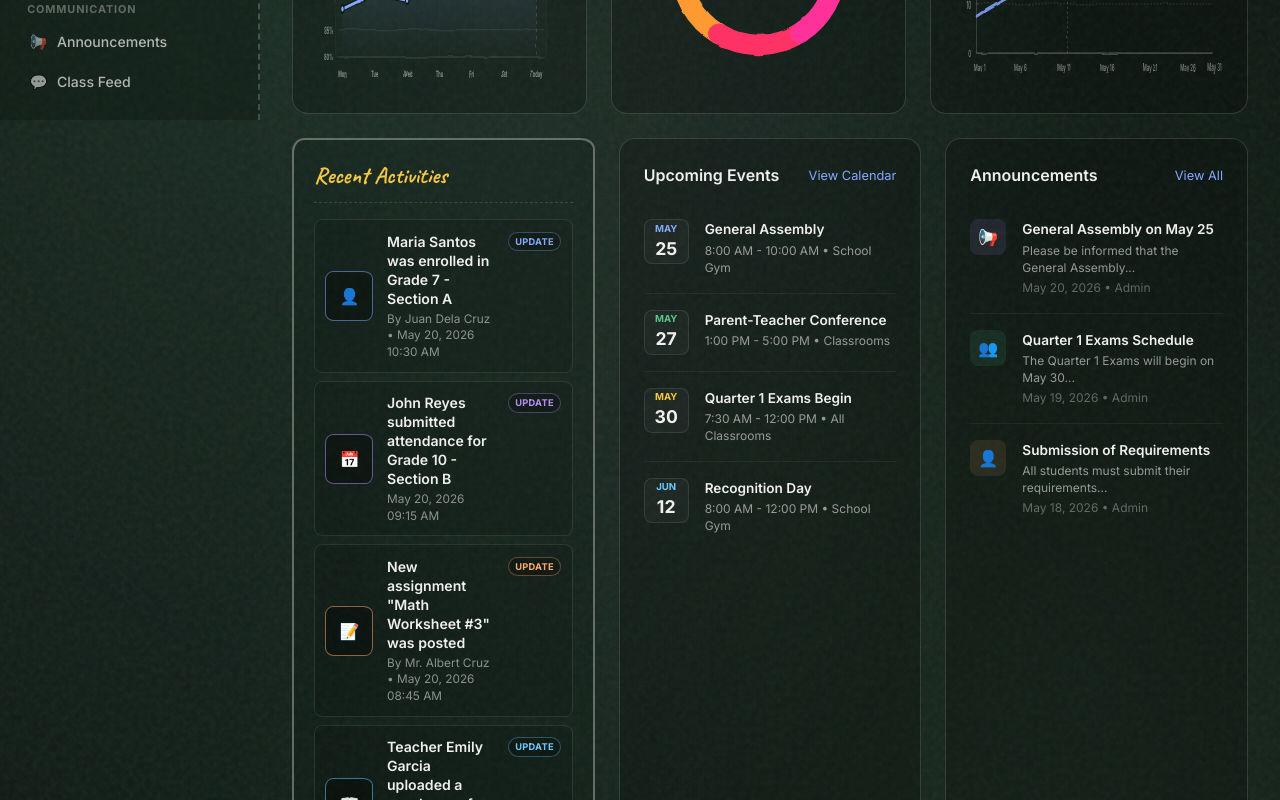
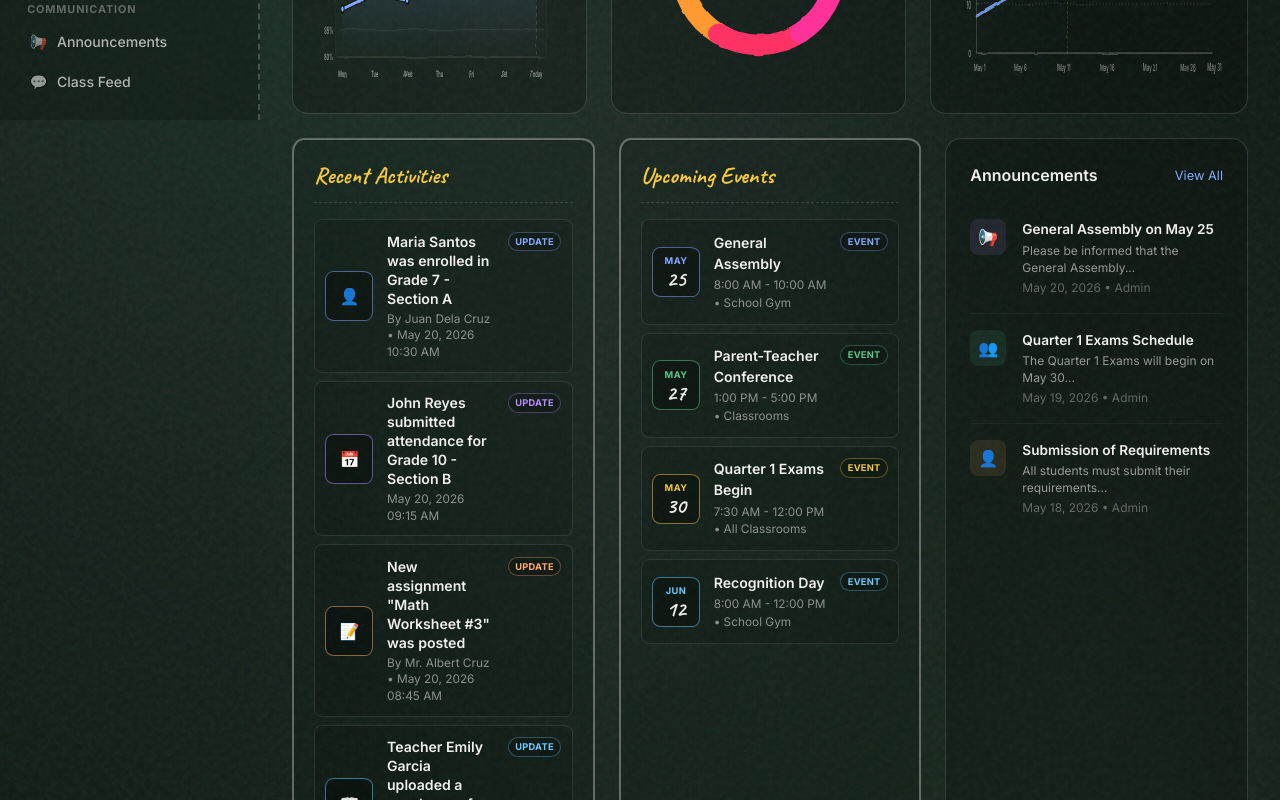
Before and after one commit to janreyHablaMina/School-Management-Sass, a Next.js app in the folder web/: page /school-admin in a window 1280 px wide. Shown: the part 680-1480 px from the top of the page. Built offline with nearby package versions, Linux system fonts and the light colour scheme; a web font is replaced by a local one.

Commit message:
Redesign school admin upcoming events

```diff
--- a/web/src/components/SchoolAdmin/Dashboard/DashboardView.tsx
+++ b/web/src/components/SchoolAdmin/Dashboard/DashboardView.tsx
@@ -106,25 +106,38 @@ export const DashboardView: React.FC = () => {
         </div>
 
         {/* Upcoming Events */}
-        <div className={styles.listCard}>
-          <div className={styles.listHeader}>
-            <h3 className={styles.listTitle}>Upcoming Events</h3>
-            <button className={styles.listLink}>View Calendar</button>
+        <div className={`${styles.listCard} ${styles.eventPanel}`}>
+          <div className={styles.eventHeader}>
+            <h3 className={styles.eventTitle}>Upcoming Events</h3>
           </div>
-          <div className={styles.listBody}>
+          <div className={styles.eventList}>
             {schoolAdminMockData.upcomingEvents.map(evt => (
-              <div key={evt.id} className={styles.listItem}>
-                <div className={styles.eventDateBox}>
-                  <span className={styles.eventMonth} style={{ color: evt.color }}>{evt.month}</span>
+              <div key={evt.id} className={styles.eventRow}>
+                <div
+                  className={styles.eventDateBox}
+                  style={{ borderColor: `${evt.color}88` }}
+                >
+                  <span className={styles.eventMonth} style={{ color: evt.color }}>
+                    {evt.month}
+                  </span>
                   <span className={styles.eventDay}>{evt.day}</span>
                 </div>
-                <div className={styles.itemContent}>
-                  <p className={styles.itemTitle}>{evt.title}</p>
-                  <p className={styles.itemDesc}>{evt.time}</p>
+                <div className={styles.eventContent}>
+                  <div className={styles.eventTitleRow}>
+                    <p className={styles.eventItemTitle}>{evt.title}</p>
+                  </div>
+                  <p className={styles.eventMeta}>{evt.time}</p>
                 </div>
+                <span
+                  className={styles.eventType}
+                  style={{ color: evt.color, borderColor: `${evt.color}55` }}
+                >
+                  Event
+                </span>
               </div>
             ))}
           </div>
+          <button type="button" className={styles.eventFooterLink}>View calendar ›</button>
         </div>
 
         {/* Announcements */}
--- a/web/src/components/SchoolAdmin/Dashboard/dashboard.module.css
+++ b/web/src/components/SchoolAdmin/Dashboard/dashboard.module.css
@@ -371,28 +371,142 @@
   line-height: 1.4;
 }
 
-/* Events specifically */
+.eventPanel {
+  border: 2px solid rgba(240, 239, 237, 0.35);
+  border-radius: 12px 14px 11px 13px / 14px 11px 13px 12px;
+  padding: 1.15rem 1.25rem;
+  background: rgba(10, 25, 17, 0.15);
+  display: flex;
+  flex-direction: column;
+}
+
+.eventHeader {
+  display: flex;
+  justify-content: space-between;
+  align-items: center;
+  margin-bottom: 1rem;
+  gap: 0.5rem;
+  border-bottom: 1.5px dashed rgba(240, 239, 237, 0.15);
+  padding-bottom: 0.55rem;
+}
+
+.eventTitle {
+  margin: 0;
+  font-family: 'Caveat', cursive;
+  font-size: 1.45rem;
+  font-weight: 700;
+  color: #f5c842;
+}
+
+.eventList {
+  display: flex;
+  flex-direction: column;
+  gap: 0.5rem;
+  flex: 1;
+  margin-bottom: 0.5rem;
+}
+
+.eventRow {
+  display: flex;
+  align-items: center;
+  gap: 0.85rem;
+  padding: 0.7rem 0.65rem;
+  border: 1px solid rgba(240, 239, 237, 0.1);
+  border-radius: 8px 10px 7px 9px / 9px 7px 9px 8px;
+  background: rgba(0, 0, 0, 0.12);
+  transition: border-color 0.15s ease, background 0.15s ease;
+  cursor: pointer;
+}
+
+.eventRow:hover {
+  border-color: rgba(245, 200, 66, 0.35);
+  background: rgba(245, 200, 66, 0.04);
+}
+
 .eventDateBox {
+  width: 48px;
+  height: 50px;
+  border-radius: 8px 10px 7px 9px / 9px 7px 9px 8px;
+  border: 1.5px solid rgba(240, 239, 237, 0.2);
+  background: rgba(0, 0, 0, 0.3);
   display: flex;
   flex-direction: column;
   align-items: center;
   justify-content: center;
-  width: 45px;
-  height: 45px;
-  border-radius: 8px;
-  background: rgba(255, 255, 255, 0.03);
-  border: 1px solid rgba(240, 239, 237, 0.1);
   flex-shrink: 0;
 }
 
 .eventMonth {
-  font-size: 0.6rem;
+  font-size: 0.58rem;
   font-weight: 700;
+  letter-spacing: 0.05em;
 }
+
 .eventDay {
-  font-size: 1.1rem;
+  font-family: 'Caveat', cursive;
+  font-size: 1.35rem;
   font-weight: 700;
   color: #f0efed;
+  line-height: 1;
+}
+
+.eventContent {
+  flex: 1;
+  min-width: 0;
+}
+
+.eventTitleRow {
+  display: flex;
+  align-items: center;
+  gap: 0.45rem;
+  flex-wrap: wrap;
+}
+
+.eventItemTitle {
+  margin: 0;
+  font-size: 0.88rem;
+  font-weight: 600;
+  color: #f0efed;
+}
+
+.eventMeta {
+  margin: 0.2rem 0 0;
+  font-size: 0.74rem;
+  color: rgba(240, 239, 237, 0.55);
+}
+
+.eventType {
+  font-size: 0.58rem;
+  font-weight: 700;
+  text-transform: uppercase;
+  letter-spacing: 0.03em;
+  padding: 0.12rem 0.4rem;
+  border-radius: 999px;
+  border: 1px solid;
+  background: rgba(0, 0, 0, 0.2);
+  align-self: flex-start;
+  margin-left: auto;
+}
+
+.eventFooterLink {
+  margin-top: 1.25rem;
+  padding-top: 0.85rem;
+  background: none;
+  border: none;
+  border-top: 1.5px dashed rgba(240, 239, 237, 0.15);
+  color: #f5c842;
+  font-family: 'Caveat', cursive;
+  font-size: 1.05rem;
+  font-weight: 700;
+  cursor: pointer;
+  text-align: left;
+  padding-left: 0;
+  padding-right: 0;
+  transition: color 0.15s ease;
+}
+
+.eventFooterLink:hover {
+  text-decoration: underline;
 }
 
 /* AI Insights Banner */
```
